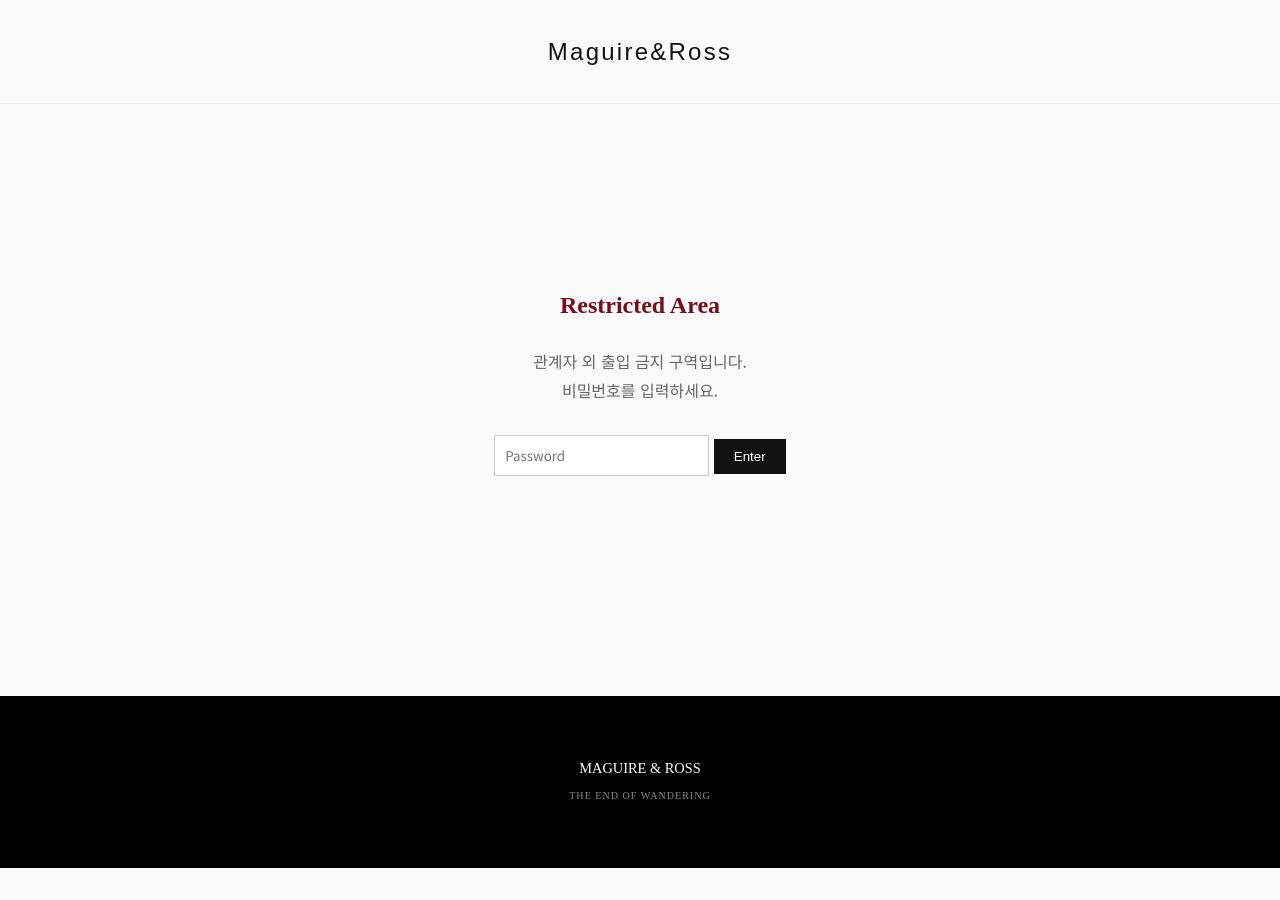
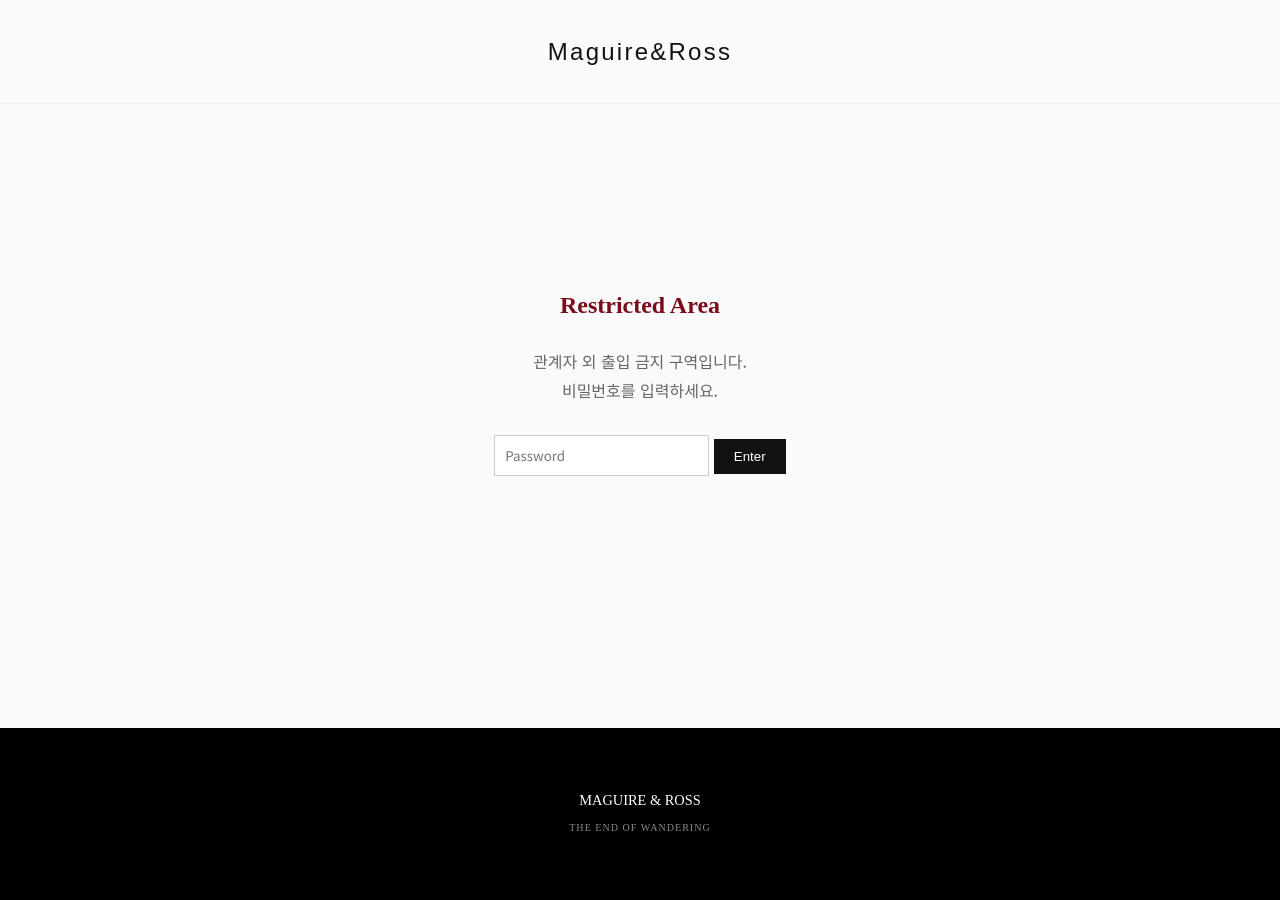
Before and after one commit to narelim/mag-ross-archive, a Jekyll site: the page built from secret.html, in a window 1280 px wide. Built offline with Jekyll 4.4.1, drawn with Linux system fonts in a browser that asks for light colours; some web fonts are replaced.

Commit message:
Update style.css

```diff
--- a/assets/css/style.css
+++ b/assets/css/style.css
@@ -463,3 +463,5 @@ header {
     object-fit: cover;
     margin-bottom: 15px;
 }
+
+main, .page-content, .archive-container { flex:1;}
```
